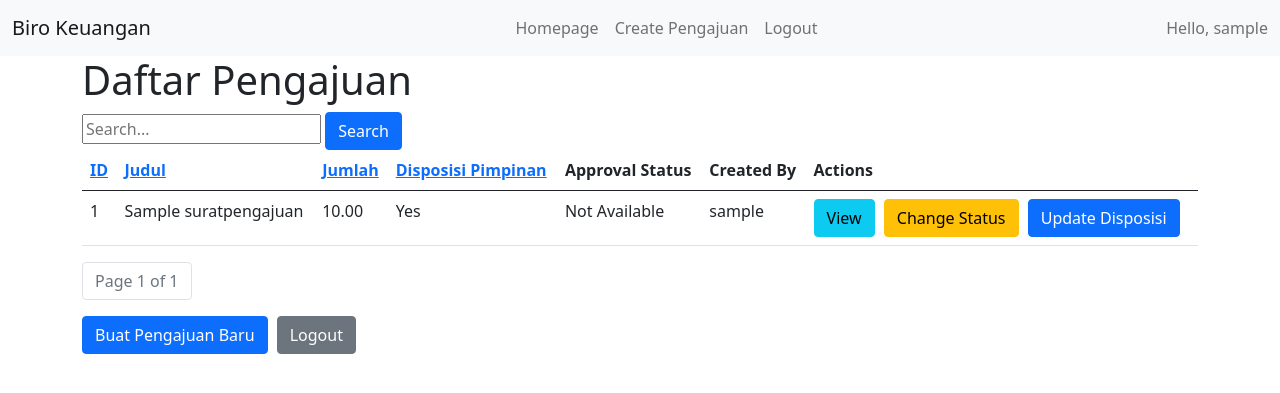
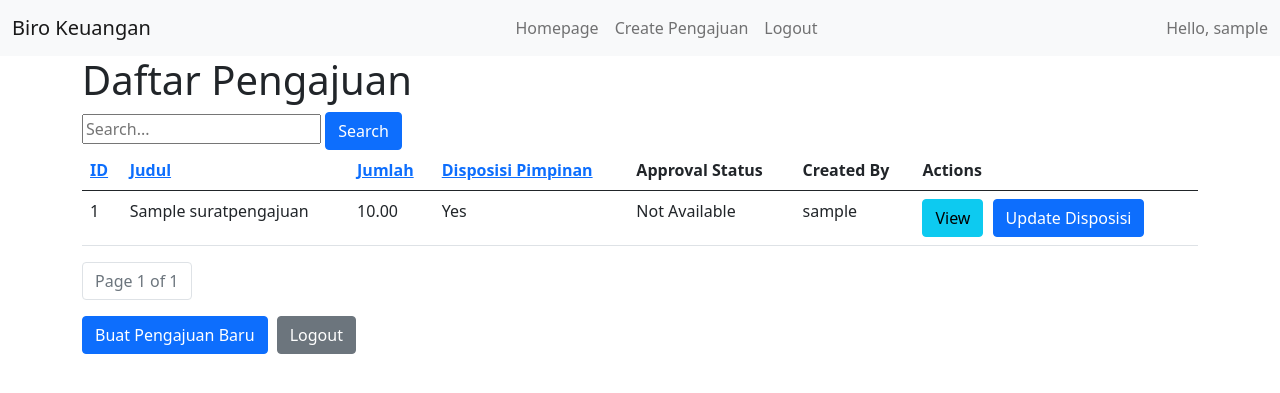
Before and after one commit to endrudaud/BIRO01, a Django app: page / in a window 1280 px wide. Shown: the top 393 px of the page. Run offline with Django 4.2, Linux system fonts and the light colour scheme; a user stored in the database is signed in; tables that the repository leaves empty hold one stand-in row (values such as "Sample post"); some libraries are stand-ins or nearby versions.

Commit message:
majo update

```diff
--- a/biro_keuangan/pengajuan/templates/pengajuan/home.html
+++ b/biro_keuangan/pengajuan/templates/pengajuan/home.html
@@ -39,11 +39,13 @@
                 <td>
                     <button type="button" class="btn btn-info" data-toggle="modal" data-target="#viewModal{{ pengajuan.id }}">View</button>
                     {% if is_admin %}
-                    <a href="{% url 'update_approval_status' pengajuan.approvalkepalabiro.id %}" class="btn btn-warning">Change Status</a>
-                    <a href="{% url 'update_disposisi_pimpinan' pengajuan.id %}" class="btn btn-primary">Update Disposisi</a>
+                        {% if pengajuan.approvalkepalabiro %}
+                            <a href="{% url 'update_approval_status' pengajuan.approvalkepalabiro.id %}" class="btn btn-warning">Change Status</a>
+                        {% endif %}
+                        <a href="{% url 'update_disposisi_pimpinan' pengajuan.id %}" class="btn btn-primary">Update Disposisi</a>
                     {% endif %}
                     {% if pengajuan.approvalkepalabiro and pengajuan.approvalkepalabiro.approval_status == 'approved' and not pengajuan.kwitansi_filled %}
-                    <button type="button" class="btn btn-success" data-toggle="modal" data-target="#uploadKwitansiModal{{ pengajuan.id }}">Upload Kwitansi</button>
+                        <button type="button" class="btn btn-success" data-toggle="modal" data-target="#uploadKwitansiModal{{ pengajuan.id }}">Upload Kwitansi</button>
                     {% endif %}
                 </td>
             </tr>
```
